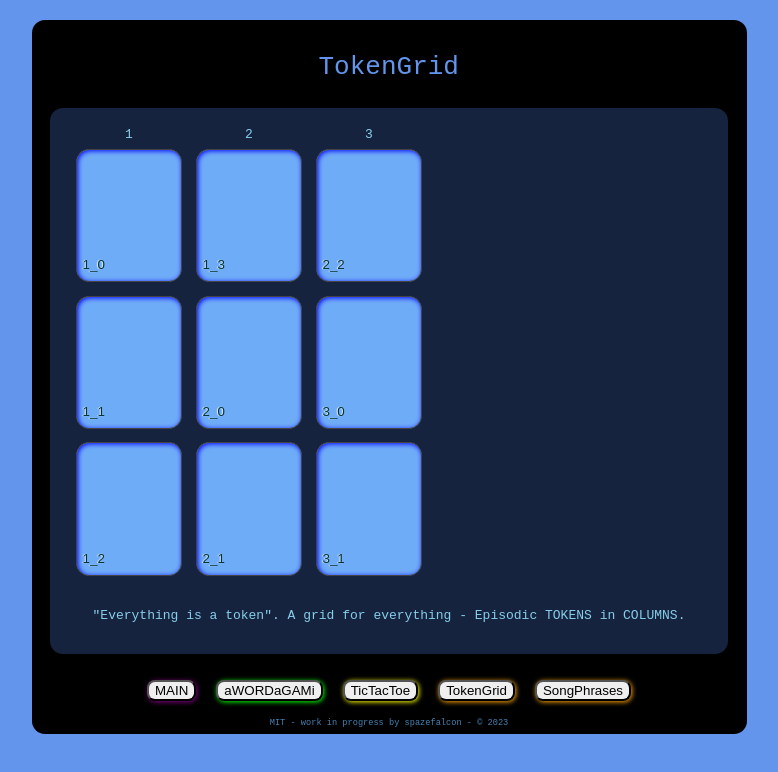
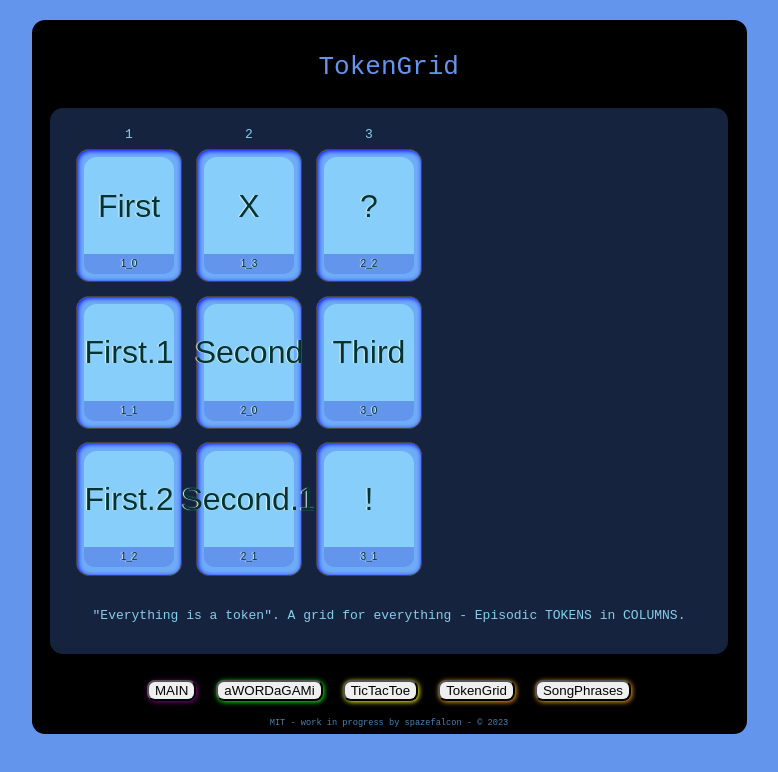
Before and after one commit to netcinematics/aWordaGami, a React (Create React App) app: page / in a window 1280 px wide. Both pictures are taken after a click on the button "TokenGrid". Shown: the top 772 px of the page, without its empty margins (251-1029 px from the left). Built offline with nearby package versions, Linux system fonts and the light colour scheme.

Commit message:
grid txt1

```diff
--- a/src/views/TokenGrid3.js
+++ b/src/views/TokenGrid3.js
@@ -44,26 +44,38 @@ const tokenz = [  //NUMZ INFORMATION-ARCHITECTURE
   ];
 
 
-function TokenCard({ value, onTokenClick }) {
+function TokenCard({ token, onTokenClick }) {
     let cardStyle={background:'#6facf7',border:'1px solid #444',lineHeight:'20px',margin:'0.5em',
         borderRadius:'13px',boxShadow:'inset 1px 1px 5px 0px blue',cursor:'pointer',
-        color:'#013434',textShadow:'-1px 0px 1px whitesmoke',padding:'0.444em',
-        display:'flex',alignContent:'flex-end',alignItems:'flex-end',height:'10em',width:'8em'
+        color:'#013434',textShadow:'-1px 0px 1px whitesmoke',display:'flex',
+        alignContent:'flex-end',alignItems:'stretch',height:'10em',width:'8em',
+        flexDirection:'column',padding:'0.555em',justifyContent:'space-evenly'
     }
     //GAMIFICATION AGENT
-    console.log('AGENT tst',value)
-    let displayValue = gameAGENT(value);
+    console.log('AGENT tst',token.numz)
+    let gameTitle = gameAGENT(token);
     return (
         <button style={cardStyle} onClick={onTokenClick}>
-        {displayValue}
-        {value}
+            <section style={{background:'lightskyblue',flex:'1',borderTopLeftRadius:'13px',
+                borderTopRightRadius:'13px',display:'flex',justifyContent:'center',
+                alignItems:'center',fontSize:'xx-large'}}>
+                { (gameTitle)? gameTitle : token.title}
+            </section>
+            <footer style={{background:'cornflowerblue',fontSize:'x-small',
+                borderBottomLeftRadius:'10px',borderBottomRightRadius:'10px'}}>
+                {token.numz}
+            </footer>
         </button>
+        // <button style={cardStyle} onClick={onTokenClick}>
+        // { (gameTitle)? gameTitle : token.title}
+        // {token.numz}
+        // </button>
     );
 }
 
 function gameAGENT(token){ //REACT to state and RESPOND
   if(!token){return ''}
-  if(!token.state){return token.numz}
+//   if(!token.state){return token.numz}
   else if (token.state==='locked'){return 'X'}
   else if (token.state==='prize'){return '!'}
   else if (token.state==='clue'){return '?'}
@@ -81,7 +93,7 @@ function TokenGrid (){ //"Everything is a token". A grid for everything - Episod
          tokenCOLUMNS.push( <div style={{display:'flex',flexDirection:'column'}}>
             <header>{humanIDX}</header>
             { colm.map( (token,idx)=>{
-                return <TokenCard value={token.numz} onTokenClick={() => onTokenClick(token.numz)} />
+                return <TokenCard token={token} onTokenClick={() => onTokenClick(token)} />
             }) }
          </div>
          );
```
